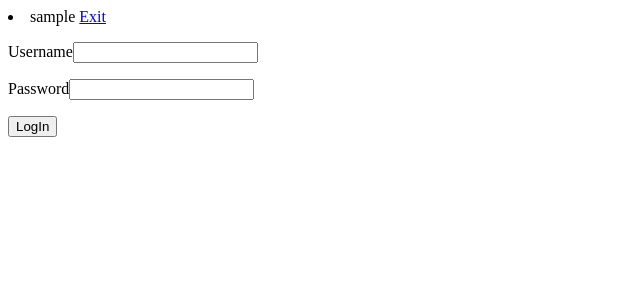
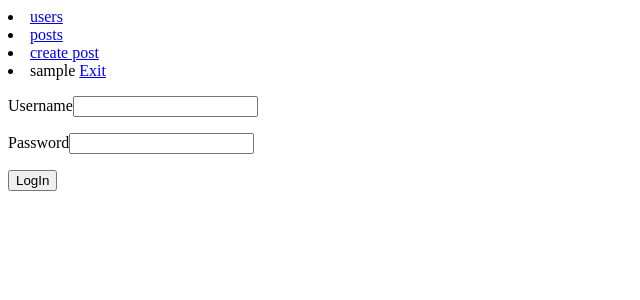
Before and after one commit to Simple2B/django.app, a Django app: page /users/login/ in a window 1280 px wide. Shown: the top 300 px of the page, without its empty margins (0-640 px from the left). Run offline with Django 4.2, Linux system fonts and the light colour scheme; the visitor is signed in with stand-in values (Sample User, id 1).

Commit message:
post create templates, posts list forms/views/templates

```diff
--- a/django_app/urls.py
+++ b/django_app/urls.py
@@ -18,5 +18,6 @@ from django.urls import path, include
 
 urlpatterns = [
     path("admin/", admin.site.urls),
-    path("users/", include("users.urls"))
+    path("users/", include("users.urls")),
+    path("posts/", include("posts.urls"))
 ]
--- /dev/null
+++ b/posts/urls.py
@@ -0,0 +1,9 @@
+from django.urls import path
+
+from .views import *
+
+
+urlpatterns = [
+    path('', PostListView.as_view(), name='posts_list'),
+    path('create/', CreatePost.as_view(), name='create_post'),
+]
--- a/users/templates/users/base.html
+++ b/users/templates/users/base.html
@@ -1,6 +1,9 @@
 {% block header %}
     <div>
         {% if request.user.is_authenticated %}
+            <li><a href="{% url 'users_list' %}">users</a></li>
+            <li><a href="{% url 'posts_list' %}">posts</a></li>
+            <li><a href="{% url 'create_post' %}">create post</a></li>
             <li> {{ user.username }} <a href="{% url 'logout' %}">Exit</a></li>
         {% else %}
             <li><a href="{% url 'login_user' %}">LogIn</a> | <a href="{% url 'register_user' %}">Registration</a></li>
--- a/users/urls.py
+++ b/users/urls.py
@@ -4,7 +4,7 @@ from .views import *
 
 
 urlpatterns = [
-    path('', UserListView.as_view(), name='home'),
+    path('', UserListView.as_view(), name='users_list'),
     path('register/', RegisterUserView.as_view(), name='register_user'),
     path('login/', LoginUserView.as_view(), name='login_user'),
     path('logout/', logout_user, name='logout')
--- a/users/views.py
+++ b/users/views.py
@@ -17,7 +17,7 @@ class RegisterUserView(CreateView):
     def form_valid(self, form):
         user = form.save()
         login(self.request, user)
-        return redirect('home')
+        return redirect('posts_list')
 
 
 class LoginUserView(LoginView):
@@ -25,7 +25,7 @@ class LoginUserView(LoginView):
     template_name = 'users/login_page.html'
 
     def get_success_url(self) -> str:
-        return reverse_lazy('home')
+        return reverse_lazy('posts_list')
 
 
 def logout_user(request):
```
Also changed, not shown: posts/templates/posts/create_post.html (added, +14 -0 lines), posts/templates/posts/posts_list.html (added, +12 -0 lines), posts/views.py (+24 -2 lines).
